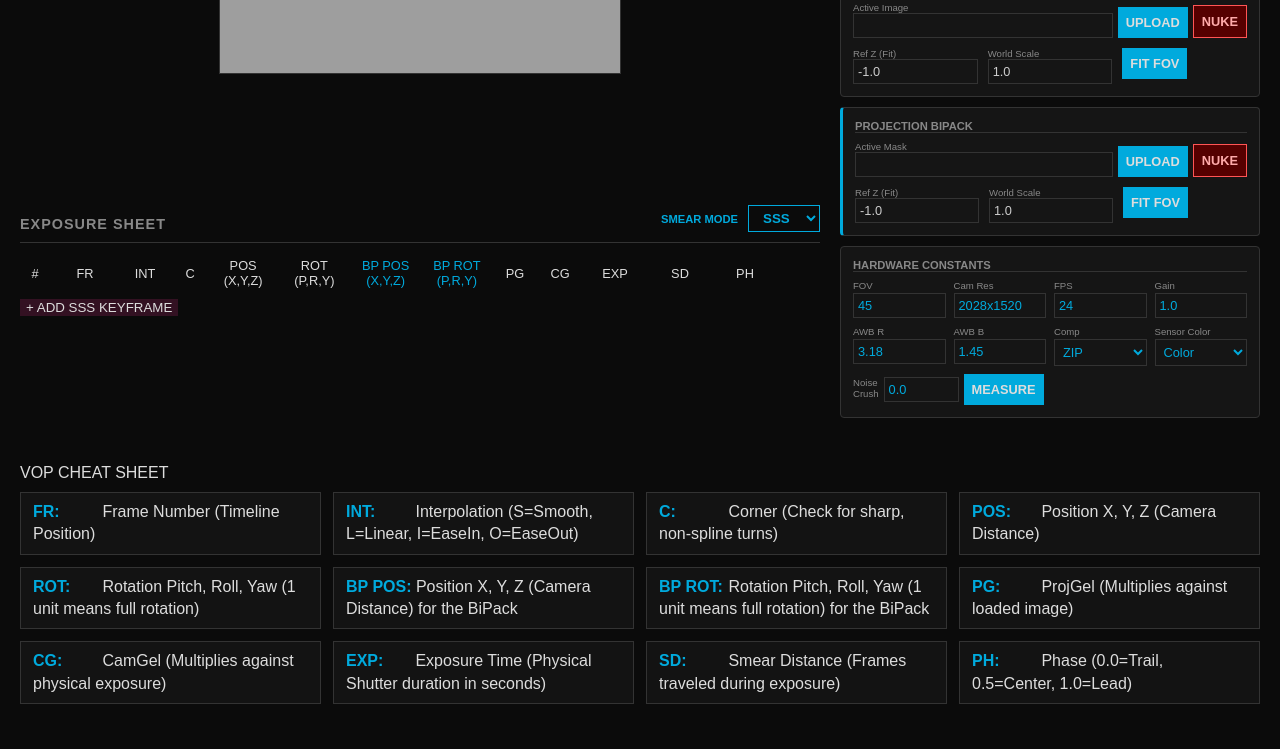
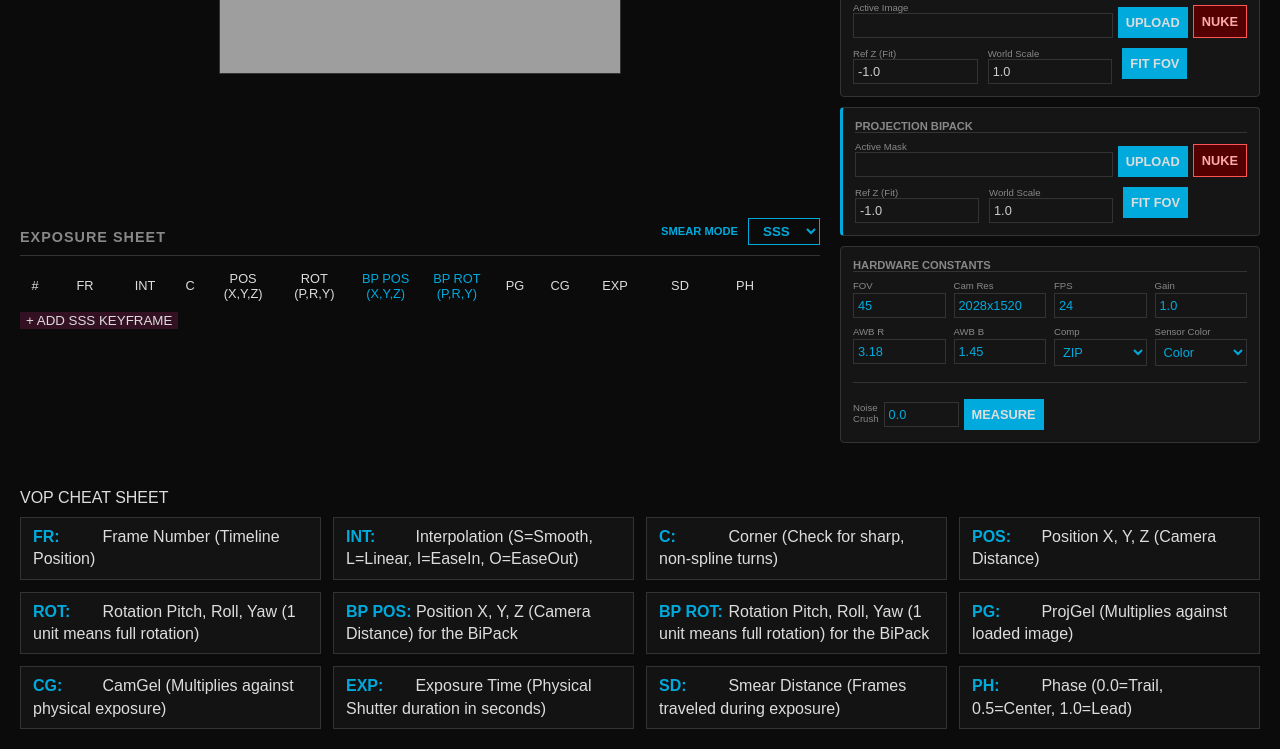
Before and after one commit to jmalmsten/VOP-MIRROR, a Flask app: page / in a window 1280 px wide. Shown: the part 429-1178 px from the top of the page. Before the commit the page ends 1133 px from the top, so only its background shows below. Run offline with Flask 3, Linux system fonts and the light colour scheme; grey boxes are pictures that could not be loaded.

Commit message:
adding a dividing line for the noise crush input

```diff
--- a/static/style.css
+++ b/static/style.css
@@ -546,6 +546,15 @@ body {
 
 /* --- Noise Floor Measurement UI --- */
 
+/* --- Elegant Grid Divider --- */
+hr.section-divider {
+    grid-column:    1 / -1;                         /* Forces the element to span from the first column to the very last */
+    border:         0;                              /* Strips out the ugly default 3D browser borders */
+    border-top:     1px solid var(--border-color);  /* Draws a single, subtle, dark-gray line */
+    margin:         8px 0;                          /* Adds a little vertical breathing room above and below */
+    width:          100%;                           /* Ensures it fills the space completely */
+}
+
 /* Style the output text to look like a digital readout */
 #noise_result_txt {
     font-family:    monospace;              /* Monospaced font aligns the decimal points cleanly */
--- a/templates/index.html
+++ b/templates/index.html
@@ -78,6 +78,7 @@
                     <div class="const-group"><label>AWB B</label><input id="awb_b" value="1.0"></div>
                     <div class="const-group"><label>Comp</label><select id="tiff_compression"><option value="zip">ZIP</option><option value="none">None</option></select></div>
                     <div class="const-group"><label>Sensor Color</label><select id="mono_mode" onchange="triggerSync()"><option value="false">Color</option><option value="true">Mono</option></select></div>
+                    <hr class="section-divider">
                     <div class="const-group crush-group">
                         <label>Noise Crush</label>
                         <input type="number" step="0.0001" id="black_clip" value="0.0" style="width: 75px;">
```
